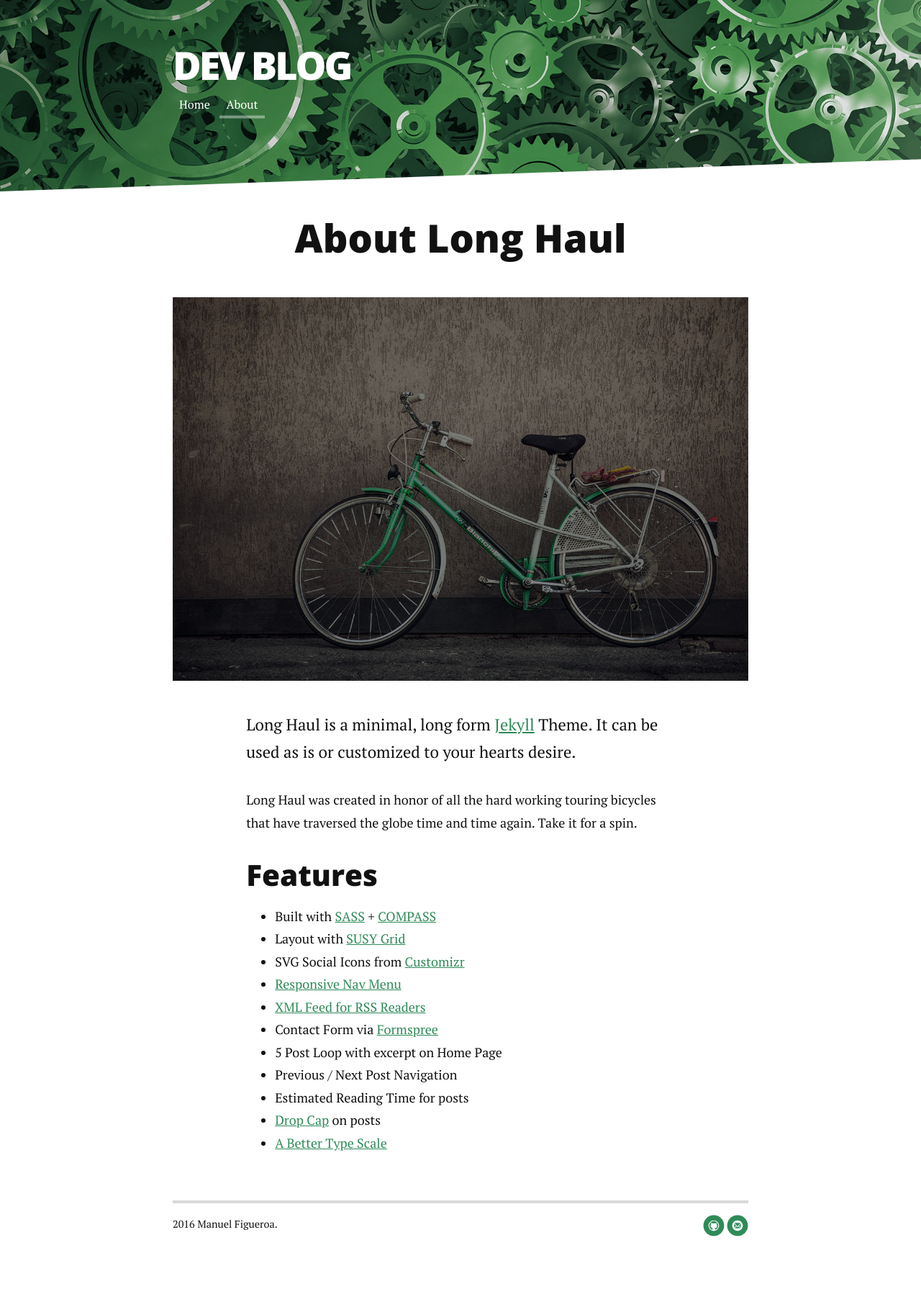
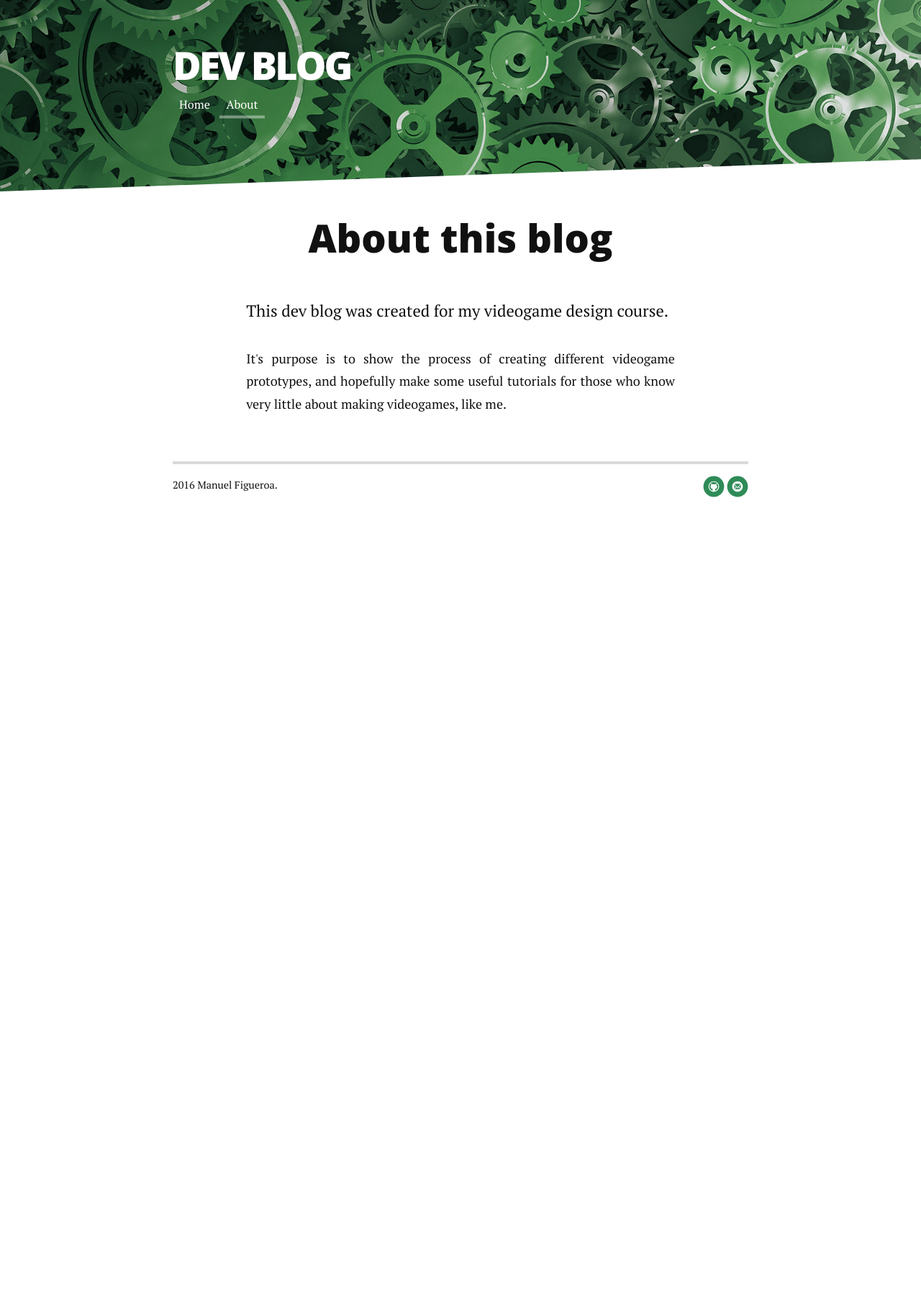
Before and after one commit to ManuFigueroa/manufigueroa.github.io, a Jekyll site: the page built from about.md, in a window 1280 px wide. Shown: the whole page at 72% size. Built offline with Jekyll 4.4.1, drawn with Linux system fonts in a browser that asks for light colours; nearby versions of some CDN libraries; after the commit the page ends 900 px from its top, so only the background shows below that.

Commit message:
justificados parrafoooos

```diff
--- a/about.md
+++ b/about.md
@@ -1,25 +1,12 @@
 ---
 layout: default
-title: About Long Haul
+title: About
 ---
 
 <div class="post">
-	<h1 class="pageTitle">About Long Haul</h1>
-	<img src="{{ '/assets/img/touring.jpg' | prepend: site.baseurl }}" alt="">
-	<p class="intro">Long Haul is a minimal, long form <a href="http://jekyllrb.com">Jekyll</a> Theme. It can be used as is or customized to your hearts desire.</p>
-	<p>Long Haul was created in honor of all the hard working touring bicycles that have traversed the globe time and time again. Take it for a spin.</p>
-	<h2>Features</h2>
-	<ul>
-		<li>Built with <a href="http://sass-lang.com/">SASS</a> + <a href="http://compass-style.org/">COMPASS</a></li>
-  		<li>Layout with <a href="http://susy.oddbird.net/">SUSY Grid</a></li>
-  		<li>SVG Social Icons from <a href="http://customizr.net/icons/">Customizr</a></li>
-  		<li><a href="http://responsive-nav.com/">Responsive Nav Menu</a></li>
-  		<li><a href="https://github.com/snaptortoise/jekyll-rss-feeds">XML Feed for RSS Readers</a></li>
-  		<li>Contact Form via <a href="http://formspree.io/">Formspree</a></li>
-      <li>5 Post Loop with excerpt on Home Page</li>
-  		<li>Previous / Next Post Navigation</li>
-      <li>Estimated Reading Time for posts</li>
-  		<li><a href="https://github.com/adobe-webplatform/dropcap.js">Drop Cap</a> on posts</li>
-  		<li><a href="http://typecast.com/blog/a-more-modern-scale-for-web-typography">A Better Type Scale</a></li>
-  	</ul>
+	<h1 class="pageTitle">About this blog</h1>
+	<!-- <img src="{{ '/assets/img/touring.jpg' | prepend: site.baseurl }}" alt=""> -->
+	<p class="intro">This dev blog was created for my videogame design course.</p>
+	<p align="justify">It's purpose is to show the process of creating different videogame prototypes, and hopefully make some useful tutorials for those who know very little about making videogames, like me.</p>
+
 </div>
```
Also changed, not shown: _posts/2014-12-15-example-post-formatting.markdown (added, +55 -0 lines), assets/css/style.css.
